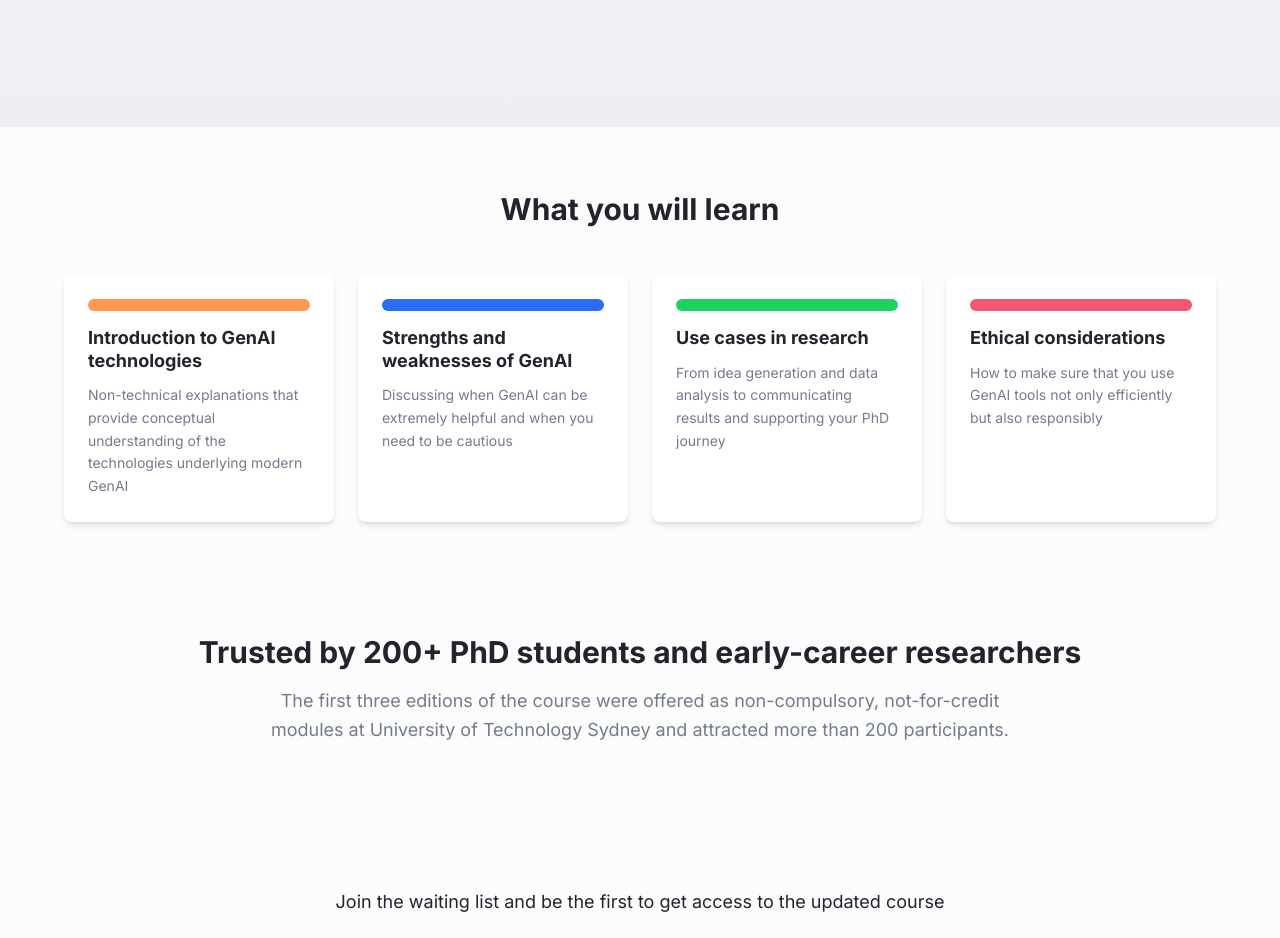
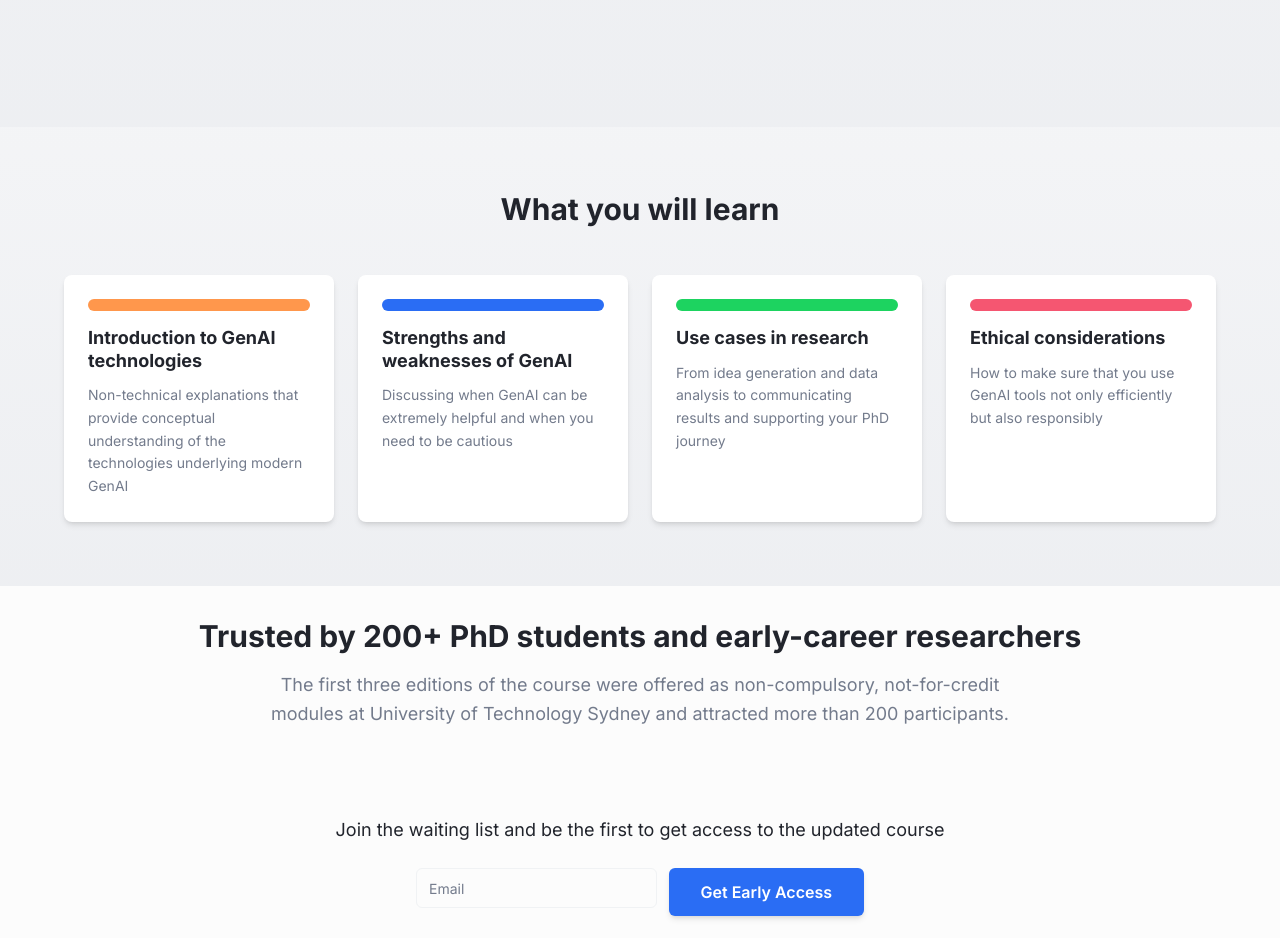
Before and after one commit to aivan-au/aicourse, a React (Vite) app: page / in a window 1280 px wide. Shown: the part 1260-2198 px from the top of the page. Built offline with nearby package versions, Linux system fonts and the light colour scheme; grey boxes are pictures that could not be loaded.

Commit message:
Refine section backgrounds and spacing
Adjusted background grouping for sections to separate "What you will learn" from "Trusted by" and the email form. Also reduced the vertical spacing between the "Trusted by" section and the email form.

```diff
--- a/src/components/EmailSignup.tsx
+++ b/src/components/EmailSignup.tsx
@@ -3,7 +3,7 @@ import { MailchimpForm } from "@/components/MailchimpForm";
 export const EmailSignup = () => {
 
   return (
-    <section className="py-16 px-4 bg-background">
+    <section className="py-8 px-4 bg-background">
       <div className="max-w-2xl mx-auto text-center">
         <p className="text-lg mb-6">
           Join the waiting list and be the first to get access to the updated course
--- a/src/components/Testimonials.tsx
+++ b/src/components/Testimonials.tsx
@@ -1,8 +1,8 @@
 export const Testimonials = () => {
   return (
-    <section className="py-12 px-4 bg-background">
+    <section className="py-8 px-4 bg-background">
       <div className="max-w-6xl mx-auto">
-        <div className="text-center mb-8">
+        <div className="text-center mb-6">
           <h2 className="text-3xl font-bold mb-4 text-foreground">Trusted by 200+ PhD students and early-career researchers</h2>
           <p className="text-lg text-muted-foreground max-w-3xl mx-auto leading-relaxed">
             The first three editions of the course were offered as non-compulsory, not-for-credit modules at University of Technology Sydney and attracted more than 200 participants.
--- a/src/components/WhatYouLearn.tsx
+++ b/src/components/WhatYouLearn.tsx
@@ -25,7 +25,7 @@ const modules = [
 
 export const WhatYouLearn = () => {
   return (
-    <section className="py-16 px-4 bg-background">
+    <section className="py-16 px-4 bg-gradient-section">
       <div className="max-w-6xl mx-auto">
         <h2 className="text-3xl font-bold text-center mb-12 text-foreground">What you will learn</h2>
 
```
